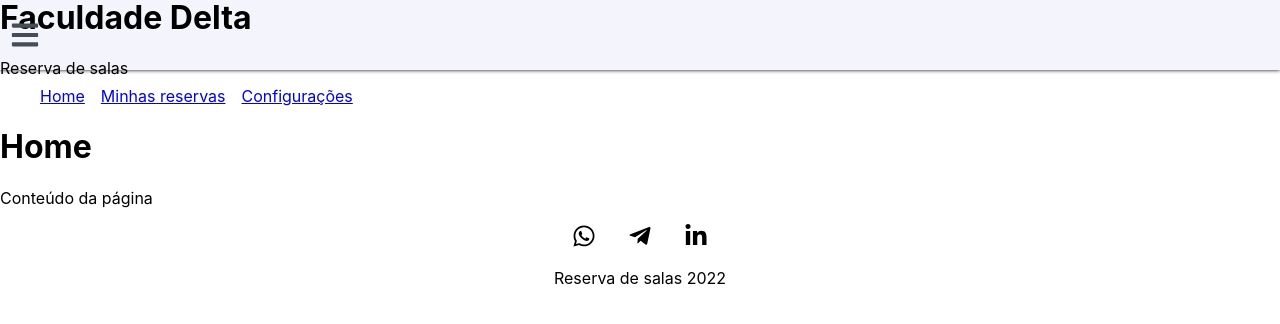
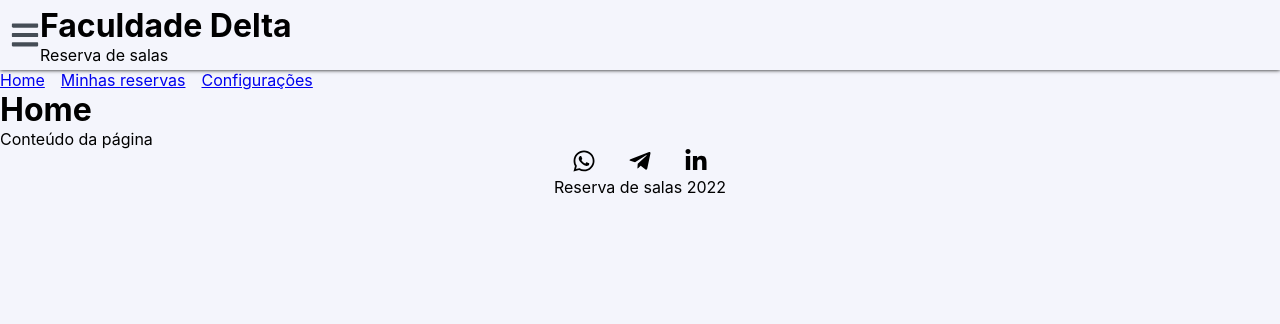
Before and after one commit to JonathasMT/reserva-de-salas, a React (Create React App) app in the folder front-end/: page / in a window 1280 px wide. Shown: the top 324 px of the page. Built offline with nearby package versions, Linux system fonts and the light colour scheme; the HTML template or start-up script is replaced by a standard one.

Commit message:
commit 03

```diff
--- a/front-end/src/App.css
+++ b/front-end/src/App.css
@@ -7,5 +7,5 @@
 body {
   width: 100vw;
   height: 100vh;
-  background-color: #1A202C;
+  background-color: #F4F5FC;
 }
--- a/front-end/src/App.js
+++ b/front-end/src/App.js
@@ -7,6 +7,8 @@ import Footer from './components/Footer';
 import Home from './pages/Home';
 import MinhasReservas from './pages/MinhasReservas';
 import Configuracoes from './pages/Config';
+
+import './App.css';
 
 function App() {
   return (
--- a/front-end/src/components/Header/index.js
+++ b/front-end/src/components/Header/index.js
@@ -11,7 +11,7 @@ const Header = () => {
     return(
         <Container>
             <FaBars onClick={showSidebar} />
-            <div  className="texto">
+            <div>
                 <h1>Faculdade Delta</h1>
                 <p>Reserva de salas</p>
             </div>
--- a/front-end/src/components/Header/styles.js
+++ b/front-end/src/components/Header/styles.js
@@ -8,16 +8,16 @@ export const Container = styled.div`
     align-items: center;
 
     > svg {
-        position: fixed;
-        color: white;
+        // position: fixed;
         width: 30px;
         height: 30px;
         margin-left: 10px;
         color: #454D56;
         cursor: pointer;
     }
+`;
 
-    > texto {
-        justify-content: center;
-    }
+export const Texto = styled.div`
+    justify-content: center;
+    color: red;
 `;
```
